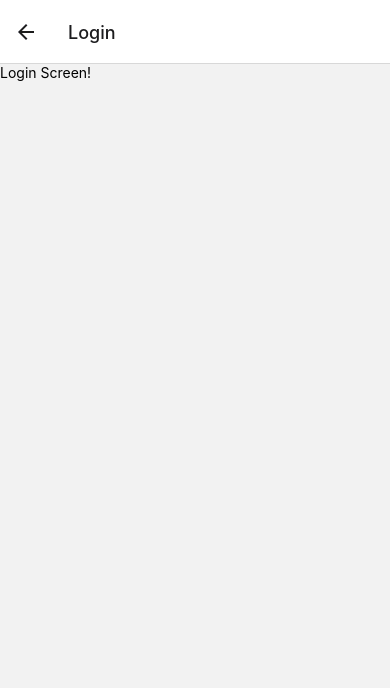
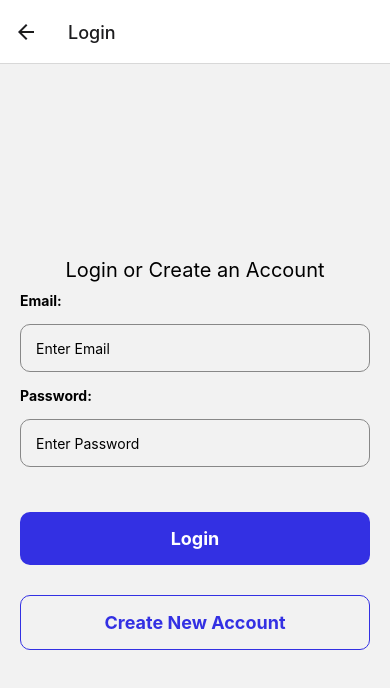
Before and after one commit to specter27/MADS4008_Project, a React Native app: screen /Login in a window 390 px wide. Shown: the top 688 px of the page. Built offline with nearby package versions, Linux system fonts and the light colour scheme; no server answers.

Commit message:
Login userflow completed

```diff
--- a/screens/LoginScreen.js
+++ b/screens/LoginScreen.js
@@ -1,11 +1,150 @@
-import { StyleSheet, Text, View } from 'react-native';
+import { useState } from 'react';
+import { StyleSheet, Text, SafeAreaView,  TextInput, View, Pressable} from 'react-native';
+// Firebase imports
+import {auth} from "../FirebaseApp";
+// get the functions from the Firebase Auth library
+import { createUserWithEmailAndPassword , signInWithEmailAndPassword } from "firebase/auth";
 
-const LoginScreen = () => {
+const LoginScreen = ({navigation}) => {
+
+    // ------- State Variables ---------------
+    const [email, setEmail] = useState('');
+    const [password, setPassword] = useState('');
+    const [errors, setErrors] = useState("");
+
+    // ---------  Event listeners ------------
+    const loginPressed = async() => {
+        console.log(`Login Button Pressed!`)
+        try {
+            const userCredential = await signInWithEmailAndPassword(auth, email, password)
+            console.log(`User is logged in. Username is: ${userCredential.user.email}`)
+            navigation.navigate("MyPurchases");
+          } catch (err) {
+            console.log(`Error when logging user ${err.message}`)
+            setErrors(err.message) // displays errors to the UI
+          }
+    }
+
+    const signupPressed = async() =>  {
+        console.log(`Signup Button Pressed!`)
+        try {
+            // - send the values to Firebase Authentication
+            // and wait for Firebase Auth to create a user with those credential
+            const userCredential = await createUserWithEmailAndPassword(auth, email, password)
+            console.log("Account creation success")
+            console.log(userCredential)
+            navigation.navigate("MyPurchases");
+        } catch (err) {
+            console.log(`Error when creating user ${err.message}`)
+            setErrors(err.message) // displays errors to the UI
+        }
+    }
+
     return (
-        <View>
-            <Text>Login Screen!</Text>
-        </View>
+        <SafeAreaView style={styles.container}>
+            <Text style={styles.screenHeading}>Login or Create an Account</Text>
+            {/* Login Form */}
+            <View style={styles.formContainer}>
+                <Text style={styles.formLabel}>Email: </Text>
+                <TextInput
+                    style={styles.inputStyle}
+                    autoCapitalize="none"
+                    placeholder="Enter Email"
+                    value={email}
+                    onChangeText={setEmail}
+                />
+                <Text style={styles.formLabel}>Password: </Text>
+                <TextInput
+                    style={styles.inputStyle}
+                    autoCapitalize="none"
+                    secureTextEntry={true}
+                    placeholder="Enter Password"
+                    value={password}
+                    onChangeText={setPassword}
+                />
+            </View>
+            {/* Errors go here */}
+            { errors ?
+                <View style={styles.errors}>
+                    <Text style={styles.errorText}>{errors}</Text>
+                </View>
+            : null }
+            <Pressable style={styles.loginButton} onPress={loginPressed}>
+                <Text style={styles.buttonText}>Login</Text>
+            </Pressable>
+            <Pressable style={styles.signUpButton} onPress={signupPressed}>
+                <Text style={styles.signUpText}>Create New Account</Text>
+            </Pressable>
+        </SafeAreaView>
       )
 }
 
+
+const styles = StyleSheet.create({
+    container: {
+      flex: 1,
+      alignItems: 'center',
+      justifyContent: 'center',
+    },
+    screenHeading : {
+        fontSize: 20,
+        fontWeight: "400",
+    },
+    formContainer : {
+        alignSelf: 'stretch',
+        marginHorizontal: 20,
+        marginTop:10,
+        marginBottom: 30,
+    },
+    formLabel : {
+        fontWeight: "bold"
+    },
+    inputStyle : {
+        marginVertical: 15,
+        height:48,
+        padding:15,
+        borderColor: '#888',
+        borderRadius:10,
+        borderWidth:1
+    },
+    loginButton : {
+        backgroundColor: "#3330e3",
+        alignSelf:"stretch",
+        padding:16,
+        marginHorizontal:20,
+        alignItems:"center",
+        marginBottom:30,
+        borderRadius:10,
+    },
+    buttonText : {
+        color:"white",
+        fontSize: 18,
+        fontWeight: "bold"
+    },
+    signUpButton : {
+        alignSelf:"stretch",
+        marginHorizontal:20,
+        alignItems:"center",
+        borderColor: "#3330e3",
+        borderWidth: 1,
+        padding: 16,
+        borderRadius:10,
+    },
+    signUpText : {
+        color:"#3330e3",
+        fontSize: 18,
+        fontWeight: "bold"
+    },
+    errors : {
+        alignSelf:"stretch",
+        padding:10,
+        marginHorizontal:20,
+        backgroundColor: "#C63461",
+        marginBottom: 20,
+    },
+    errorText: {
+        color:"white"
+    }
+});
+
 export default LoginScreen
--- a/screens/LogoutScreen.js
+++ b/screens/LogoutScreen.js
@@ -1,11 +1,58 @@
-import { StyleSheet, Text, View } from 'react-native';
+import { StyleSheet, Text, View, Pressable } from 'react-native';
+// Firebase imports
+import {auth} from "../FirebaseApp";
+// get the functions from the Firebase Auth library
+import { signOut } from "firebase/auth";
+const LogoutScreen = () => {
 
-const LogoutScreen = () => {
+  // ---------  Event listeners ------------
+  const logoutPressed = async() => {
+    //handles logging out
+    console.log(`Logout Button Pressed!`)
+    try {
+      await signOut(auth)
+      console.log("User signed out")
+    }
+    catch (err) {
+      Alert.alert(`Signout failed, error occurred: ${err.message}`)
+    }
+  }
+
   return (
-    <View>
-        <Text>Logout Screen!</Text>
+    <View style={styles.container}>
+        <Text style={styles.screenHeading}>Are you ready to logout?</Text>
+        <Pressable style={styles.logoutButton} onPress={logoutPressed}>
+          <Text style={styles.buttonText}>Logout</Text>
+        </Pressable>
     </View>
   )
 }
 
+const styles = StyleSheet.create({
+  container: {
+    flex: 1,
+    alignItems: 'center',
+    justifyContent: 'center',
+  },
+  screenHeading : {
+    fontSize: 22,
+    fontWeight: "400",
+    marginBottom:30,
+  },
+  logoutButton : {
+    backgroundColor: "#3330e3",
+    alignSelf:"stretch",
+    padding:16,
+    marginHorizontal:20,
+    alignItems:"center",
+    marginBottom:30,
+    borderRadius:10,
+  },
+  buttonText : {
+    color:"white",
+    fontSize: 18,
+    fontWeight: "bold"
+  },
+});
+
 export default LogoutScreen
```
